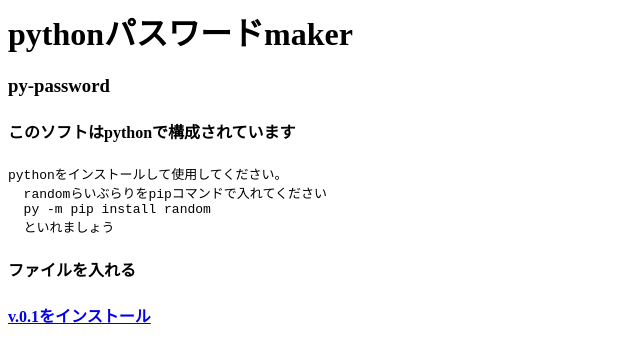
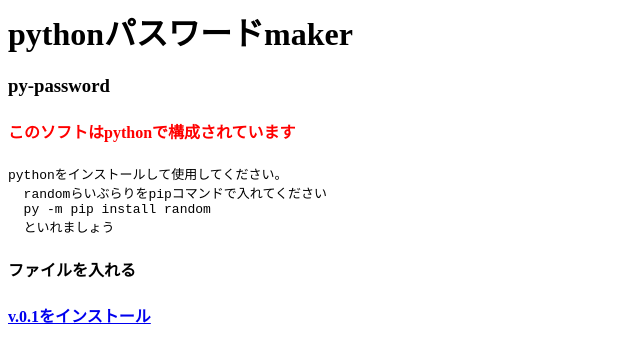
Before and after one commit to kannbo/pass, a plain HTML site: page index.html in a window 1280 px wide. Shown: the whole page, without its empty margins (0-640 px from the left). Drawn offline with Linux system fonts and the light colour scheme.

Commit message:
Update index.html

```diff
--- a/index.html
+++ b/index.html
@@ -1,7 +1,7 @@
 <title>pypassword</title>
 <h1>pythonパスワードmaker</h1>
   <h3>py-password</h3>
-  <h4>このソフトはpythonで構成されています</h4>
+  <h4 style="color: red;">このソフトはpythonで構成されています</h4>
   <pre>pythonをインストールして使用してください。
   randomらいぶらりをpipコマンドで入れてください
   py -m pip install random
```
